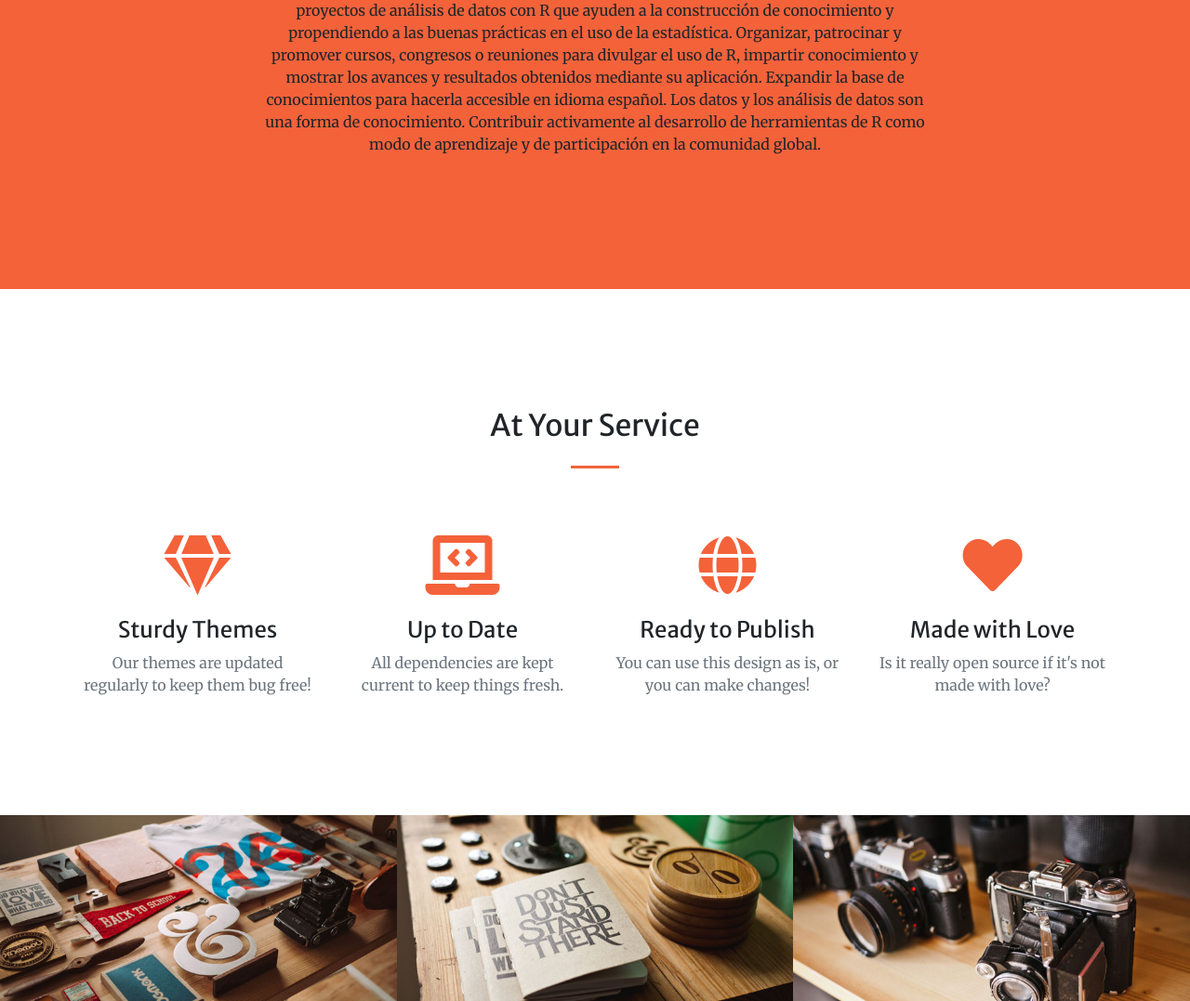
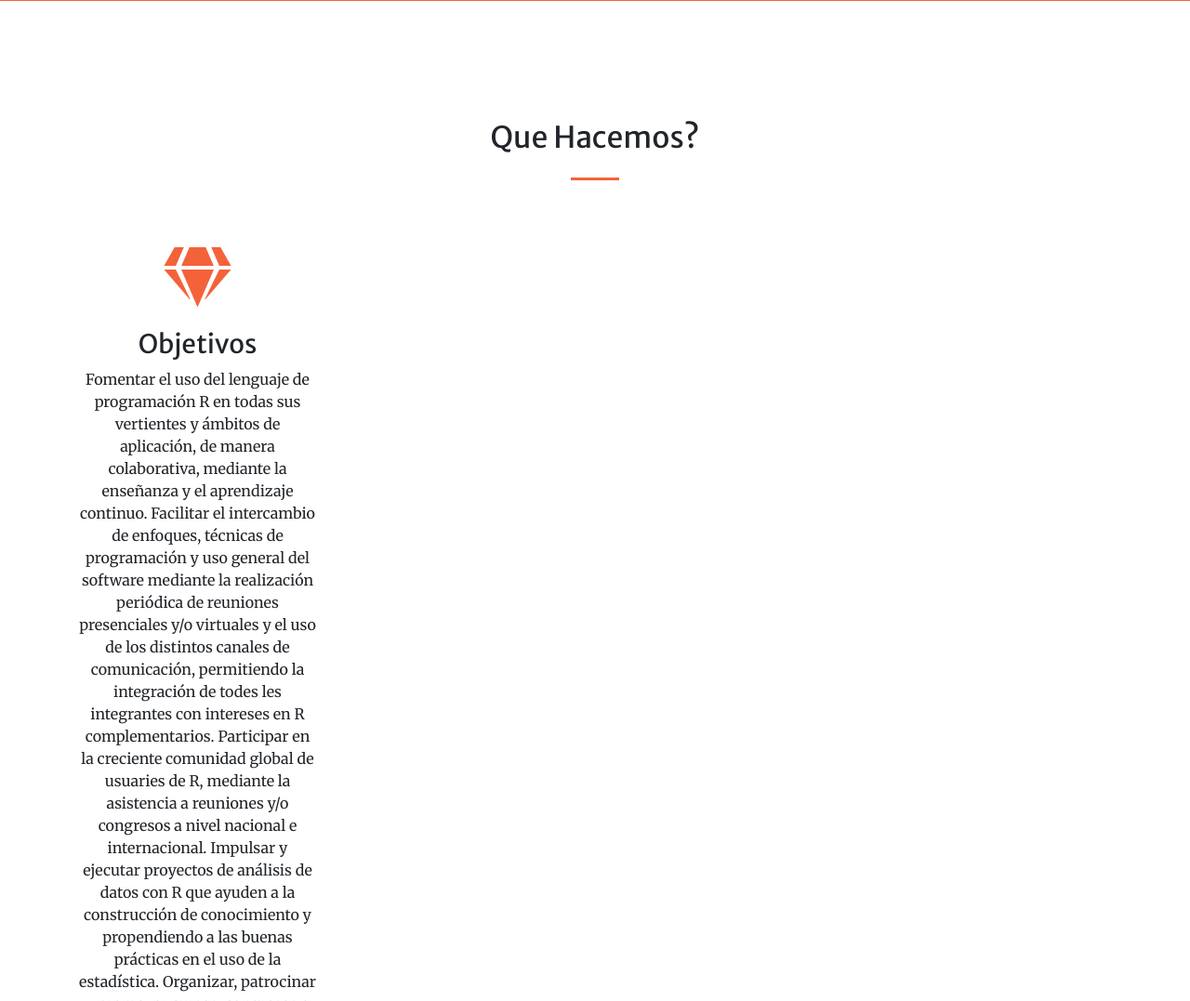
Before and after one commit to RenelNEA/web, a website with bundled scripts: page index.html in a window 1280 px wide. Shown: the part 1508-2585 px from the top of the page at 93% size. Built offline with nearby package versions, Linux system fonts and the light colour scheme.

Commit message:
Update index.html

```diff
--- a/index.html
+++ b/index.html
@@ -78,14 +78,33 @@
           <hr class="divider light my-4">
           <p class="text-white-50 mb-4">
 
-<p> Misión </p>
+<h3> Misión </h3>
 
-Este grupo surge con la misión de conectar a les usuaries de R en la ciudad de Rosario, Argentina, independientemente de su grado de conocimiento sobre el software y el ámbito de aplicación del mismo. Pretendemos promover el uso del lenguaje de programación R, apoyar el desarrollo de esta comunidad de usuaries para compartir experiencias, promover el aprendizaje continuo y favorecer la creación de proyectos interdisciplinarios.
-Visión
+Este grupo surge con la misión de conectar a les usuarios de R en la ciudadades Correntes, Resistencia, Posadas y Formosa de Argentina, independientemente de su grado de conocimiento sobre el software y el ámbito de aplicación del mismo. Pretendemos promover el uso del lenguaje de programación R, apoyar el desarrollo de esta comunidad de usuaries para compartir experiencias, promover el aprendizaje continuo y favorecer la creación de proyectos interdisciplinarios.
+
+ <h3>Visión</h3>
 
 Creamos esta comunidad con el ideal de brindar un espacio social activo e inclusivo, cuyes integrantes se encuentren predispuestos a trabajar en forma colaborativa y constructiva, compartiendo conocimientos e intercambiando opiniones en forma respetuosa y con la finalidad común de ampliar y promover el uso de R en diversas disciplinas que puedan sacar partido de las herramientas que dicho software libre provee.
 
-<h3>Objetivos </h3>
+
+
+</p>
+    <!--      <a class="btn btn-light btn-xl js-scroll-trigger" href="#services">Get Started!</a>  -->
+        </div>
+      </div>
+    </div>
+  </section>
+
+  <!-- Que Hacemos -->
+  <section class="page-section" id="services">
+    <div class="container">
+      <h2 class="text-center mt-0">Que Hacemos?</h2>
+      <hr class="divider my-4">
+      <div class="row">
+        <div class="col-lg-3 col-md-6 text-center">
+          <div class="mt-5">
+            <i class="fas fa-4x fa-gem text-primary mb-4"></i>
+      <h3>Objetivos </h3>
 
     Fomentar el uso del lenguaje de programación R en todas sus vertientes y ámbitos de aplicación, de manera colaborativa, mediante la enseñanza y el aprendizaje continuo.
     Facilitar el intercambio de enfoques, técnicas de programación y uso general del software mediante la realización periódica de reuniones presenciales y/o virtuales y el uso de los distintos canales de comunicación, permitiendo la integración de todes les integrantes con intereses en R complementarios.
@@ -95,47 +114,7 @@ Creamos esta comunidad con el ideal de brindar un espacio social activo e inclus
     Expandir la base de conocimientos para hacerla accesible en idioma español. Los datos y los análisis de datos son una forma de conocimiento.
     Contribuir activamente al desarrollo de herramientas de R como modo de aprendizaje y de participación en la comunidad global.
 
-</p>
-    <!--      <a class="btn btn-light btn-xl js-scroll-trigger" href="#services">Get Started!</a>  -->
-        </div>
-      </div>
-    </div>
-  </section>
-
-  <!-- Services Section -->
-  <section class="page-section" id="services">
-    <div class="container">
-      <h2 class="text-center mt-0">At Your Service</h2>
-      <hr class="divider my-4">
-      <div class="row">
-        <div class="col-lg-3 col-md-6 text-center">
-          <div class="mt-5">
-            <i class="fas fa-4x fa-gem text-primary mb-4"></i>
-            <h3 class="h4 mb-2">Sturdy Themes</h3>
-            <p class="text-muted mb-0">Our themes are updated regularly to keep them bug free!</p>
           </div>
-        </div>
-        <div class="col-lg-3 col-md-6 text-center">
-          <div class="mt-5">
-            <i class="fas fa-4x fa-laptop-code text-primary mb-4"></i>
-            <h3 class="h4 mb-2">Up to Date</h3>
-            <p class="text-muted mb-0">All dependencies are kept current to keep things fresh.</p>
-          </div>
-        </div>
-        <div class="col-lg-3 col-md-6 text-center">
-          <div class="mt-5">
-            <i class="fas fa-4x fa-globe text-primary mb-4"></i>
-            <h3 class="h4 mb-2">Ready to Publish</h3>
-            <p class="text-muted mb-0">You can use this design as is, or you can make changes!</p>
-          </div>
-        </div>
-        <div class="col-lg-3 col-md-6 text-center">
-          <div class="mt-5">
-            <i class="fas fa-4x fa-heart text-primary mb-4"></i>
-            <h3 class="h4 mb-2">Made with Love</h3>
-            <p class="text-muted mb-0">Is it really open source if it's not made with love?</p>
-          </div>
-        </div>
       </div>
     </div>
   </section>
```
